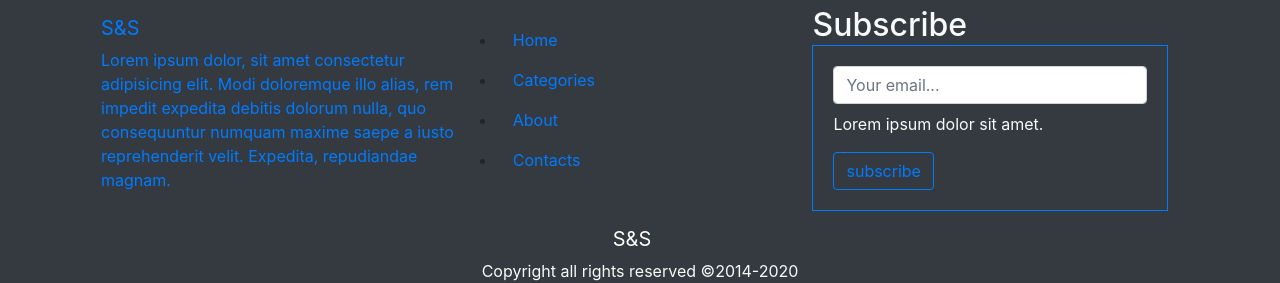
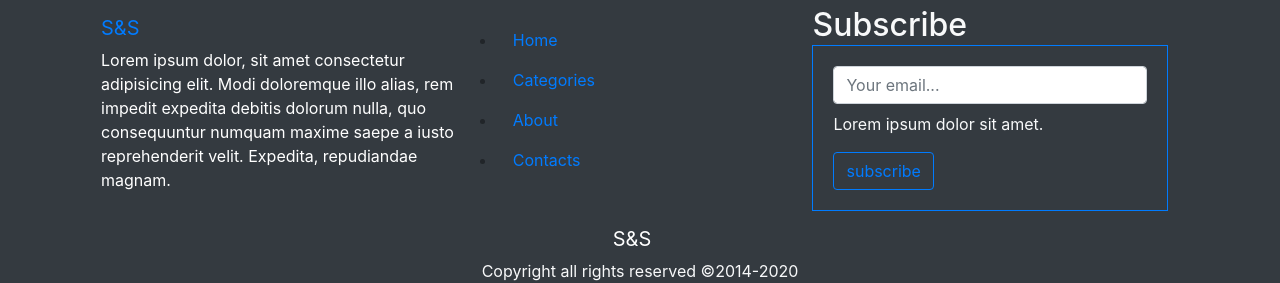
Before and after one commit to joadamson/S-S, a plain HTML site: page index.html in a window 1280 px wide. Shown: the part 4150-4433 px from the top of the page. Drawn offline with nearby package versions, Linux system fonts and the light colour scheme.

Commit message:
final stady

```diff
--- a/index.html
+++ b/index.html
@@ -180,7 +180,7 @@
                 <div class="navbar navbar-expand-lg navbar-dark">
                     <div class="block">
                         <a href="#" class="navbar-brand text-primary">S&S</a>
-                        <p class="text-primary">Lorem ipsum dolor, sit amet consectetur adipisicing elit. Modi doloremque illo alias, rem impedit expedita debitis dolorum nulla, quo consequuntur numquam maxime saepe a iusto reprehenderit velit. Expedita, repudiandae magnam.</p>
+                        <p class="text-white">Lorem ipsum dolor, sit amet consectetur adipisicing elit. Modi doloremque illo alias, rem impedit expedita debitis dolorum nulla, quo consequuntur numquam maxime saepe a iusto reprehenderit velit. Expedita, repudiandae magnam.</p>
                     </div>
                     <div class="block">
                         <ul>
```
